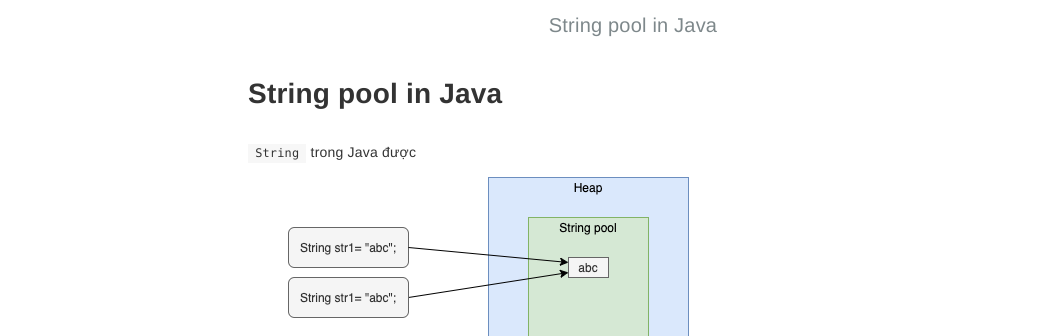
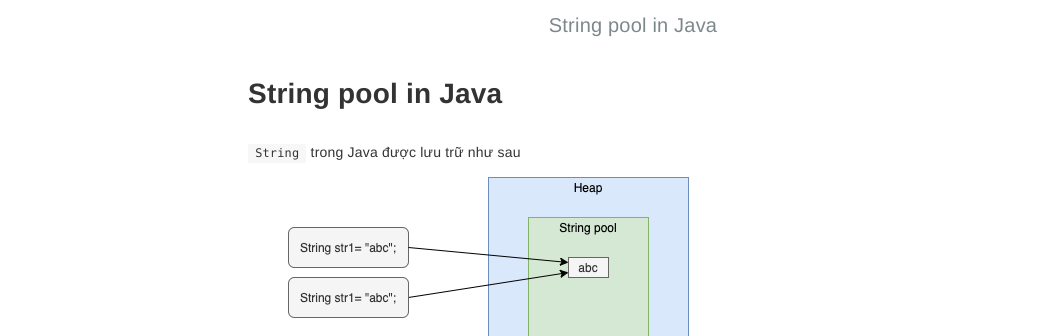
Before and after one commit to huypva/code-by-example-site, a Jekyll site: the page built from _posts/2021-08-22-string_pool.md, in a window 1280 px wide. Shown: the top 336 px of the page, without its empty margins (7-1052 px from the left). Built offline with Jekyll 4.4.1, drawn with Linux system fonts in a browser that asks for light colours.

Commit message:
Update string_pool

```diff
--- a/_posts/2021-08-22-string_pool.md
+++ b/_posts/2021-08-22-string_pool.md
@@ -6,7 +6,7 @@ category: java
 layout: post
 ---
 
-`String` trong Java được
+`String` trong Java được lưu trữ như sau
 
 ![StringPool](../assets/images/string_pool.png)
 
```
